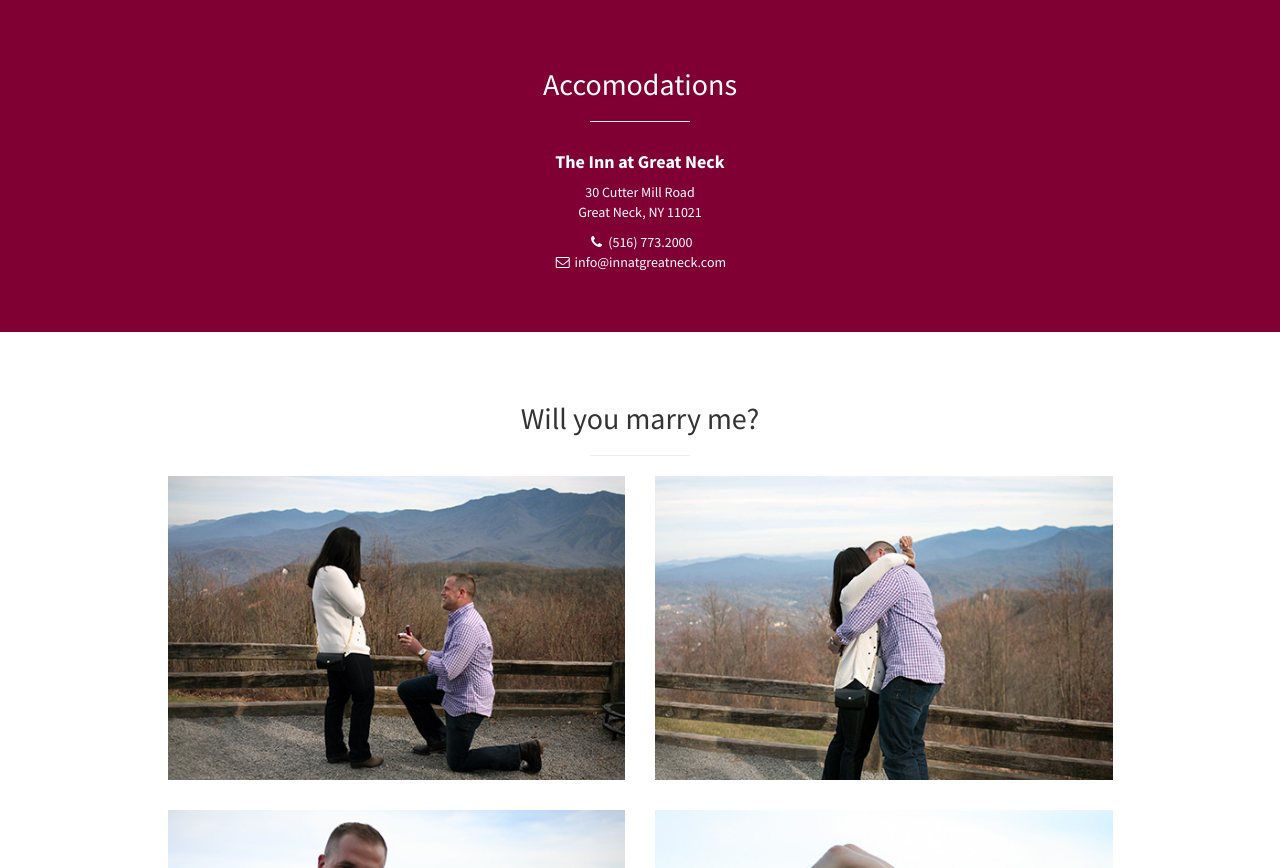
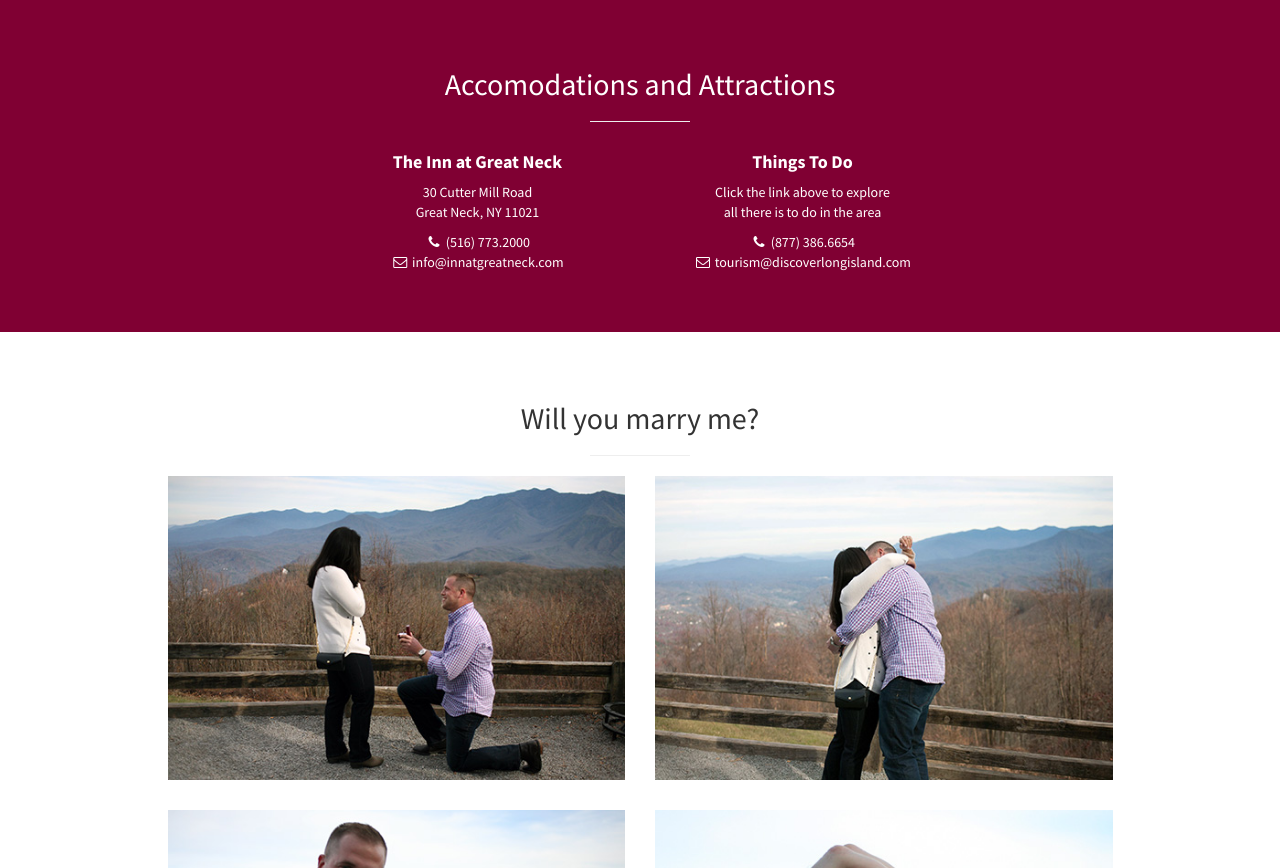
Before and after one commit to jedamsdj/wedding_website, a plain HTML site: page index.html in a window 1280 px wide. Shown: the part 1907-2775 px from the top of the page. Drawn offline with Linux system fonts and the light colour scheme.

Commit message:
Added a things to do section

```diff
--- a/index.html
+++ b/index.html
@@ -104,11 +104,11 @@
         <div class="container">
             <div class="row text-center">
                 <div class="col-lg-10 col-lg-offset-1">
-                    <h2>Accomodations</h2>
+                    <h2>Accomodations and Attractions</h2>
                     <hr class="small">
 
                     <div class="row">
-                        <div class="col-lg-4 col-md-4 col-sm-12"></div>
+                        <div class="col-lg-2 col-md-2 col-sm-0"></div>
                         <div class="col-lg-4 col-md-4 col-sm-12">
                             <h4><strong><a href=http://www.innatgreatneck.com>The Inn at Great Neck</a></strong>
                             </h4>
@@ -119,7 +119,17 @@
                                 </li>
                             </ul>
                         </div>
-                        <div class="col-lg-4 col-md-4 col-sm-12"></div>
+                        <div class="col-lg-4 col-md-4 col-sm-12">
+                            <h4><strong><a href=http://www.discoverlongisland.com>Things To Do</a></strong>
+                            </h4>
+                            <p>Click the link above to explore<br>all there is to do in the area</p>
+                            <ul class="list-unstyled">
+                                <li><i class="fa fa-phone fa-fw"></i> (877) 386.6654</li>
+                                <li><i class="fa fa-envelope-o fa-fw"></i> <a href="mailto:tourism@discoverlongisland.com">tourism@discoverlongisland.com </a>
+                                </li>
+                            </ul>
+                        </div>
+                        <div class="col-lg-2 col-md-2 col-sm-0"></div>
                     </div>
 
 
```
